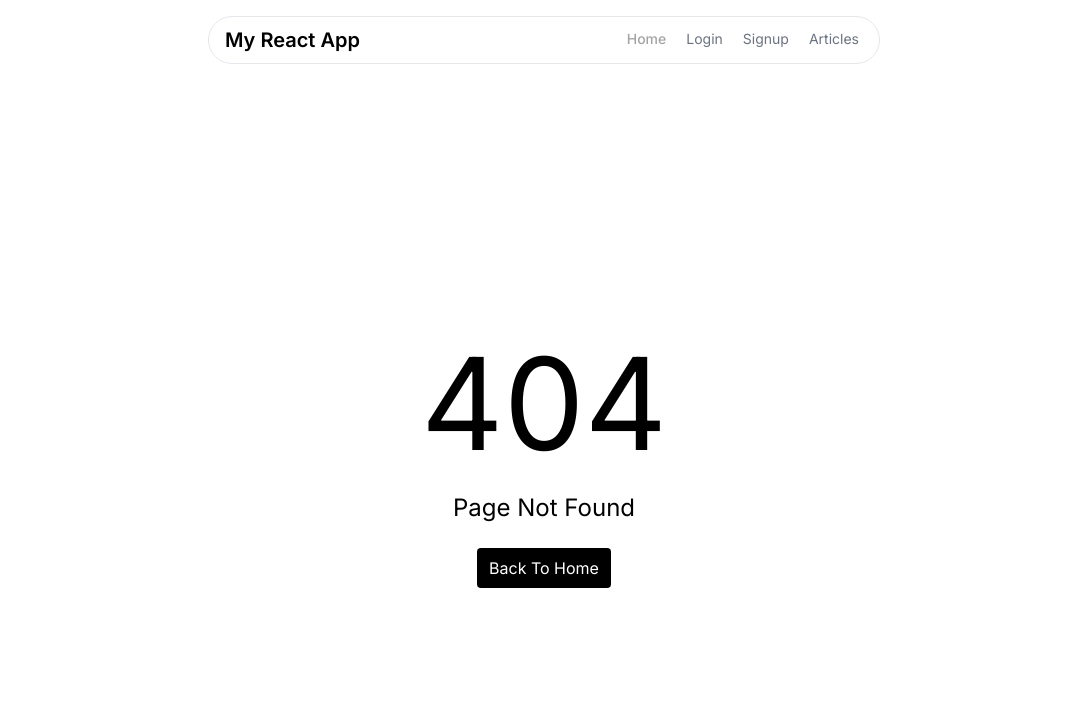
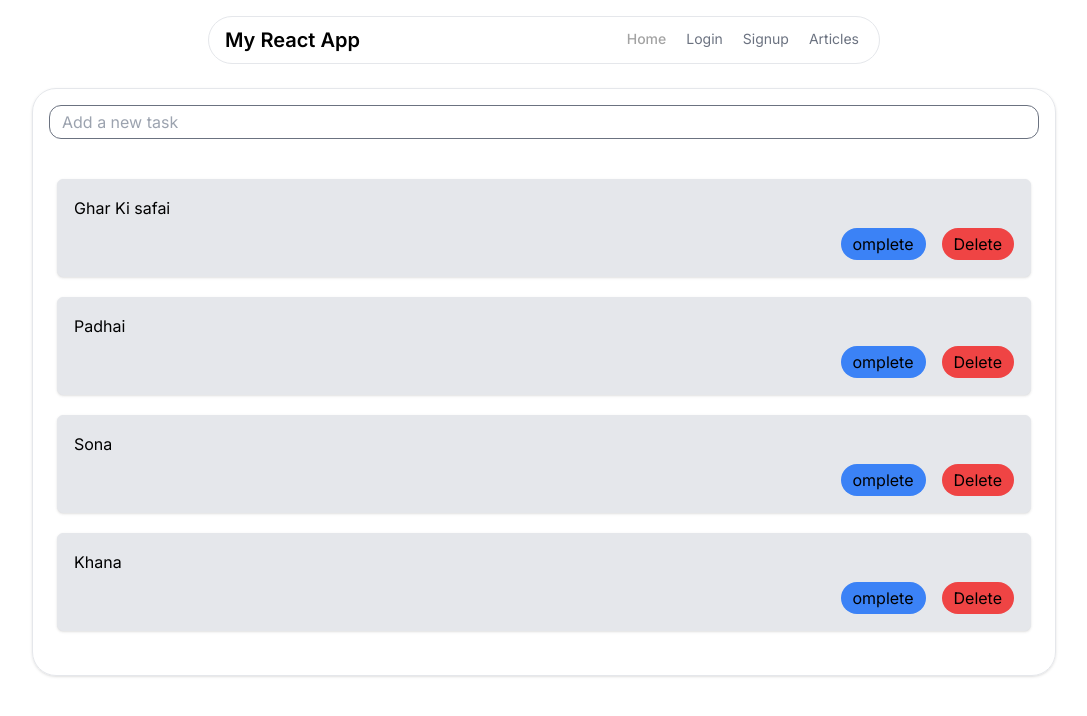
Before and after one commit to mohdakmal123/frontend, a Next.js app: page /todolist in a window 1280 px wide. Before the commit this address had no page. Shown: the top 716 px of the page, without its empty margins (96-1183 px from the left). Built offline with nearby package versions, Linux system fonts and the light colour scheme.

Commit message:
todolist.jsx

```diff
--- a/src/app/eventhandling/page.jsx
+++ b/src/app/eventhandling/page.jsx
@@ -39,7 +39,7 @@ className='mt-5 border border-black px-3 py-1 rounded w-full' type="text" />
 
 <input
 onChange={(e) => { document.body.style.backgroundColor = e.target.value;}}
-type="color" className='mt-5 block />
+type="color" className='mt-5' block />
 
 <input
 onChange={(e) => { console.log( e.target.files);}}
@@ -49,7 +49,7 @@ onChange={(e) => { console.log( e.target.files);}}
   <input type="file" accept='image/*' on Change={previewImage} />
 
 <input type="text" className='border w-full mt-5'
-onKeyDown={(e)} => {console.log(e)} />
+onKeyDown={(e) => {console.log(e);}}/>
 
     </div>
   )
--- /dev/null
+++ b/src/app/todolist/page.jsx
@@ -0,0 +1,69 @@
+'use client'
+import React, { useState } from 'react'
+
+const Todolist = () => {
+
+    const [count, setCount] = useState(0);
+
+    const [taskList, settaskList] = useState([
+        { text: 'Ghar Ki safai', completes: false, added: new Date },
+        { text: 'Padhai', completes: false, added: new Date() },
+        { text: 'Sona', completes: false, added: new Date() },
+        { text: 'Khana', completes: false, added: new Date() },
+
+
+    ]);
+
+    const addTask = (e) => {
+
+        if (e.code === 'Enter') {
+            console.log(e.target.value);
+
+
+
+            e.target.value = '';
+        }
+    }
+    return (
+        <div className='max-w-5xl mx-auto mt-6'>
+            <div className='border shadow rounded-3xl'>
+                <div className='p-4'>
+                    <input
+                        onKeyDown={addTask}
+                        placeholder='Add a new task'
+                        type="text"
+                        className='w-full px-3 py-1 border border-gray-500 rounded-xl otline-none' />
+
+                </div>
+                <div className='p-6'>
+
+
+                    {/*  <h1 className='text-3xl text-blue-500'>{count}</h1>
+
+<button className='bg-gray-300 p-4'
+    onClick={() => { setCount(count+1); console.log(count);}}
+   >Add Count </button>*/}
+                    {
+                        taskList.map((task, index) => {
+                            return (
+                                <div key={index} className='rounded-md border mb-5 shadow p-4 bg-gray-200'>
+                                    <p>{task.text}</p>
+                                    <div className='mt-2 flex justify-end gap-4'>
+                                        <button className='bg-blue-500 px-3 py-1 rounded-full'>omplete</button>
+                                        <button className='bg-red-500 px-3 py-1 rounded-full'>Delete</button>
+                                    </div>
+                                </div>
+
+                            )
+                        })
+                    }
+
+
+
+                </div>
+            </div>
+        </div>
+    )
+}
+
+export default Todolist;
```
